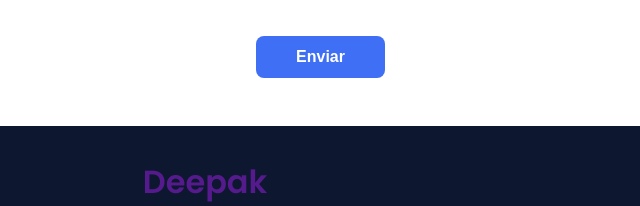
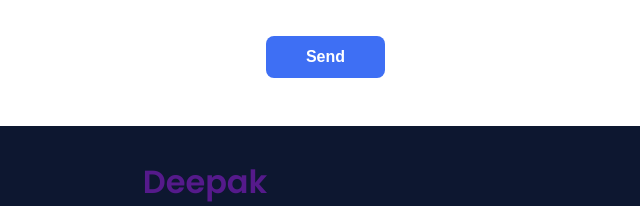
Before and after one commit to Deepakzv/portfolio.git.io, a plain HTML site: page index.html in a window 1280 px wide. Shown: the part 3489-3695 px from the top of the page, 435-1075 px from the left. Drawn offline with nearby package versions, Linux system fonts and the light colour scheme.

Commit message:
Update index.html

```diff
--- a/index.html
+++ b/index.html
@@ -182,7 +182,7 @@
                         <input type="text" placeholder="Name" class="contact__input">
                         <input type="mail" placeholder="Email" class="contact__input">
                         <textarea name="" id="" cols="0" rows="10" class="contact__input"></textarea>
-                        <input type="button" value="Enviar" class="contact__button button">
+                        <input type="button" value="Send" class="contact__button button">
                     </form>
                 </div>
             </section>
```
